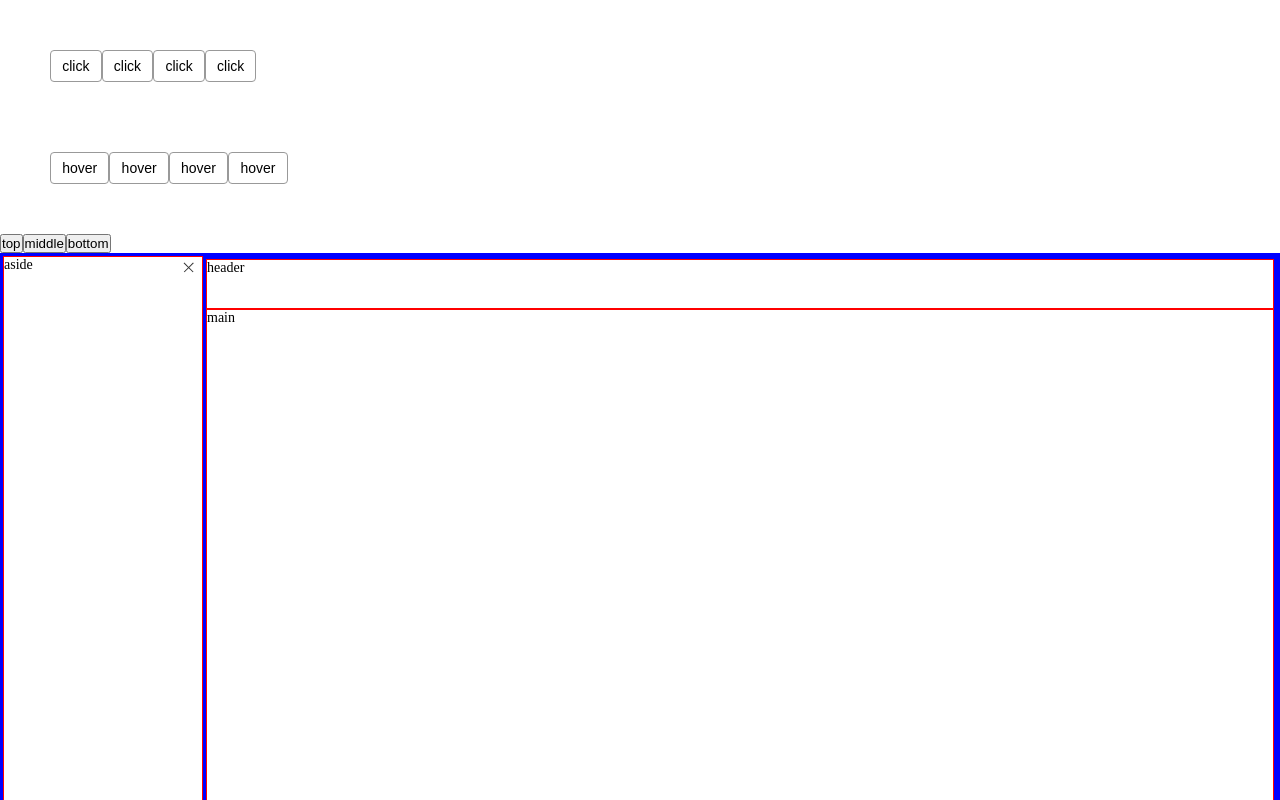
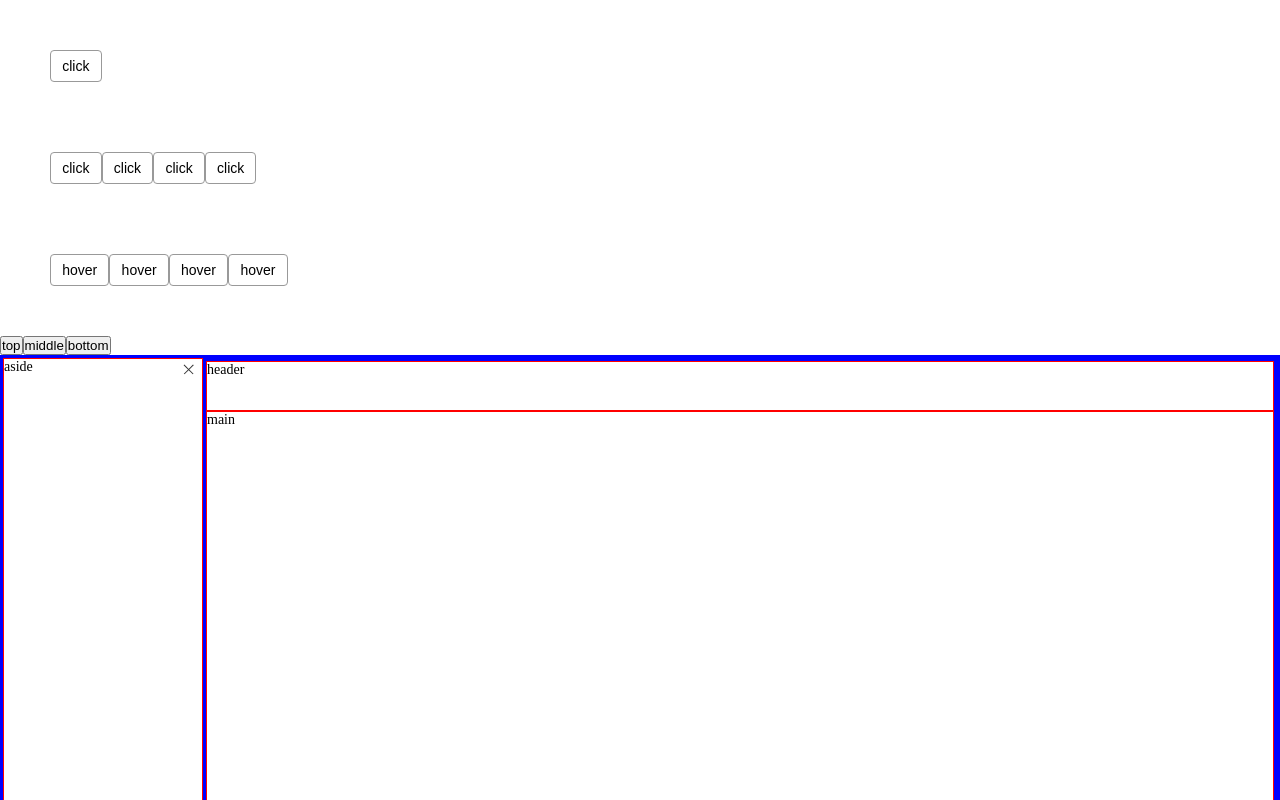
Before and after one commit to haxiedaimala/vue-wheels, a Vue app: page / in a window 1280 px wide. Shown: the top 800 px of the page. Built offline with nearby package versions, Linux system fonts and the light colour scheme.

Commit message:
添加插槽传值的 close

```diff
--- a/src/App.vue
+++ b/src/App.vue
@@ -46,6 +46,15 @@ const showToast3 = () => {
 </script>
 
 <template>
+  <div style="overflow:hidden;margin: 30px;padding: 20px;">
+    <g-popover position="bottom">
+      <template #content="{close}">
+        abnbjdcnsdknvjdfvbndfjbnfdjbnfjbnfjbnfgcsdsdfdsgfdgfdg
+        <g-button @click="close">关闭</g-button>
+      </template>
+      <g-button>click</g-button>
+    </g-popover>
+  </div>
   <div style="overflow:hidden;margin: 30px;padding: 20px;">
     <g-popover position="bottom">
       <template #content>
--- a/src/components/GPopover.vue
+++ b/src/components/GPopover.vue
@@ -88,7 +88,7 @@ onUnmounted(() => {
   <div class="gulu-popover">
     <Teleport to="body">
       <div class="gulu-popover-content" :class="{[`position-${position}`]:position}" v-show="visible" ref="popover">
-        <slot name="content"/>
+        <slot name="content" :close="close"/>
       </div>
     </Teleport>
     <span class="gulu-popover-trigger" ref="triggerItem">
```
